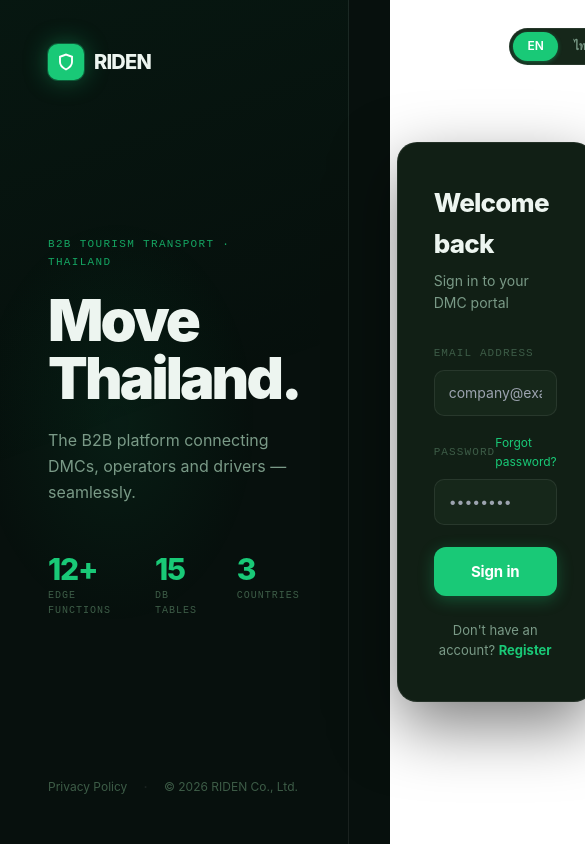
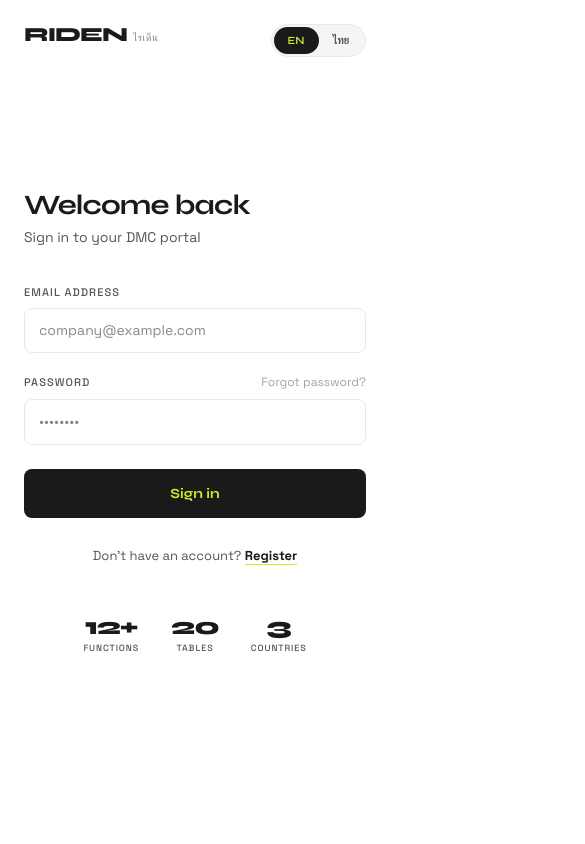
Before and after one commit to jeet623-create/Riden, a Next.js app: page /login in a window 390 px wide. Shown: the top 844 px of the page, 585 px wide, since content can reach past the window. Built offline with nearby package versions, Linux system fonts and the light colour scheme.

Commit message:
Brand: login page — yellow panel, flat, Syne + Space Grotesk, responsive

```diff
--- a/src/app/login/page.tsx
+++ b/src/app/login/page.tsx
@@ -11,63 +11,82 @@
   const [error, setError] = useState('')
   const [loading, setLoading] = useState(false)
   const [lang, setLang] = useState<'en'|'th'>('en')
-  const [mounted, setMounted] = useState(false)
 
   useEffect(() => {
-    setMounted(true)
     setLang((localStorage.getItem('riden_lang') as 'en'|'th') || 'en')
   }, [])
 
   const T = {
-    en: { h:'Move Thailand.', sub:'The B2B platform connecting DMCs, operators and drivers — seamlessly.', email:'Email address', pass:'Password', btn:'Sign in', noAcc:"Don't have an account?", reg:'Register', forgot:'Forgot password?', welcome:'Welcome back', portal:'Sign in to your DMC portal' },
-    th: { h:'ขับเคลื่อนไทย.', sub:'แพลตฟอร์ม B2B เชื่อมต่อ DMC ผู้ประกอบการ และคนขับ', email:'อีเมล', pass:'รหัสผ่าน', btn:'เข้าสู่ระบบ', noAcc:'ยังไม่มีบัญชี?', reg:'สมัคร', forgot:'ลืมรหัสผ่าน?', welcome:'ยินดีต้อนรับ', portal:'เข้าสู่ระบบพอร์ทัล DMC' }
+    en: {
+      headline: 'Move Thailand.',
+      sub: 'The B2B platform connecting DMCs, operators and drivers.',
+      welcome: 'Welcome back',
+      portal: 'Sign in to your DMC portal',
+      email: 'Email address',
+      pass: 'Password',
+      forgot: 'Forgot password?',
+      btn: 'Sign in',
+      noAcc: "Don't have an account?",
+      reg: 'Register',
+    },
+    th: {
+      headline: 'ขับเคลื่อนไทย.',
+      sub: 'แพลตฟอร์ม B2B เชื่อมต่อ DMC ผู้ประกอบการ และคนขับ',
+      welcome: 'ยินดีต้อนรับ',
+      portal: 'เข้าสู่ระบบพอร์ทัล DMC',
+      email: 'อีเมล',
+      pass: 'รหัสผ่าน',
+      forgot: 'ลืมรหัสผ่าน?',
+      btn: 'เข้าสู่ระบบ',
+      noAcc: 'ยังไม่มีบัญชี?',
+      reg: 'สมัคร',
+    }
   }
   const t = T[lang]
 
   async function handleSubmit(e: React.FormEvent) {
-    e.preventDefault(); setLoading(true); setError('')
+    e.preventDefault()
+    setLoading(true)
+    setError('')
     const { error: err } = await createClient().auth.signInWithPassword({ email, password: pass })
-    if (err) { setError(err.message); setLoading(false) } else router.push('/dashboard')
+    if (err) { setError(err.message); setLoading(false) }
+    else router.push('/dashboard')
   }
 
   function switchLang(l: 'en'|'th') { setLang(l); localStorage.setItem('riden_lang', l) }
 
-  const TEAL = '#19C977'
-  const BG = '#07100D'
-  const S2 = '#111F15'
-  const S3 = '#16271A'
-  const BORDER = 'rgba(255,255,255,0.08)'
-  const TEXT = '#EDF5F0'
-  const TEXT2 = '#7A9A87'
-  const TEXT3 = '#3D5C47'
+  return (
+    <div style={{ minHeight:'100vh', display:'flex', fontFamily:'var(--font-space)', background:'#fff' }}>
 
-  return (
-    <div style={{ minHeight:'100vh', display:'flex', background:BG, fontFamily:"'Inter',-apple-system,sans-serif", WebkitFontSmoothing:'antialiased' }}>
-      {/* Ambient glow */}
-      <div style={{ position:'fixed', top:0, left:0, right:0, bottom:0, pointerEvents:'none', background:'radial-gradient(ellipse 60% 40% at 30% 50%, rgba(25,201,119,0.07) 0%, transparent 60%)' }} />
+      {/* ── Left: brand panel (yellow) — hidden on mobile ── */}
+      <div style={{
+        flex:'0 0 44%',
+        background:'var(--yellow)',
+        display:'flex',
+        flexDirection:'column',
+        justifyContent:'space-between',
+        padding:'44px 48px',
+        position:'relative',
+      }} className="hide-mobile">
 
-      {/* ── Left brand panel ── */}
-      <div style={{ flex:'0 0 42%', display:'flex', flexDirection:'column', justifyContent:'space-between', padding:'44px 48px', borderRight:`1px solid ${BORDER}`, background:'linear-gradient(160deg, rgba(25,201,119,0.04) 0%, transparent 50%)', position:'relative' }}>
         {/* Logo */}
-        <div style={{ display:'flex', alignItems:'center', gap:10 }}>
-          <div style={{ width:36, height:36, background:TEAL, borderRadius:10, display:'flex', alignItems:'center', justifyContent:'center', boxShadow:'0 0 24px rgba(25,201,119,0.4), 0 0 0 1px rgba(25,201,119,0.3)' }}>
-            <svg width="18" height="18" viewBox="0 0 24 24" fill="none" stroke="white" strokeWidth="2.5"><path d="M12 22s8-4 8-10V5l-8-3-8 3v7c0 6 8 10 8 10z"/></svg>
-          </div>
-          <span style={{ fontWeight:800, fontSize:20, letterSpacing:'-0.04em', color:TEXT }}>RIDEN</span>
+        <div className="riden-logo">
+          <span className="riden-logo-main" style={{ fontSize:22, color:'var(--dark)' }}>RIDEN</span>
+          <span className="riden-logo-thai" style={{ fontSize:11, color:'var(--dark)' }}>ไรเด็น</span>
         </div>
 
-        {/* Main content */}
+        {/* Main copy */}
         <div>
-          <div style={{ fontSize:11, fontFamily:"'JetBrains Mono',monospace", letterSpacing:'0.12em', textTransform:'uppercase', color:TEAL, marginBottom:20, opacity:0.8 }}>B2B Tourism Transport · Thailand</div>
-          <h1 style={{ fontSize:58, fontWeight:900, letterSpacing:'-0.05em', lineHeight:1.0, color:TEXT, marginBottom:20 }}>{t.h}</h1>
-          <p style={{ fontSize:16, color:TEXT2, lineHeight:1.65, maxWidth:340, marginBottom:48 }}>{t.sub}</p>
+          <p style={{ fontFamily:'var(--font-space)', fontSize:11, fontWeight:500, letterSpacing:'0.14em', textTransform:'uppercase', color:'var(--dark)', opacity:0.5, marginBottom:20 }}>B2B Tourism Transport · Thailand</p>
+          <h1 style={{ fontFamily:'var(--font-syne)', fontWeight:800, fontSize:'clamp(52px,5.5vw,76px)', letterSpacing:'-0.04em', lineHeight:0.95, color:'var(--dark)', marginBottom:24 }}>{t.headline}</h1>
+          <p style={{ fontSize:16, color:'var(--dark)', opacity:0.55, lineHeight:1.65, maxWidth:320, marginBottom:52 }}>{t.sub}</p>
 
-          {/* Stats row */}
-          <div style={{ display:'flex', gap:36 }}>
-            {[['12+','Edge Functions'],['15','DB Tables'],['3','Countries']].map(([n, l]) => (
+          {/* Stat blocks */}
+          <div style={{ display:'flex', gap:40 }}>
+            {[['12+','Edge Functions'],['20','DB Tables'],['3','Countries']].map(([n, l]) => (
               <div key={l}>
-                <div style={{ fontSize:30, fontWeight:800, letterSpacing:'-0.04em', color:TEAL, lineHeight:1 }}>{n}</div>
-                <div style={{ fontSize:10, fontFamily:"'JetBrains Mono',monospace", letterSpacing:'0.1em', textTransform:'uppercase', color:TEXT3, marginTop:4 }}>{l}</div>
+                <div style={{ fontFamily:'var(--font-syne)', fontWeight:800, fontSize:36, letterSpacing:'-0.04em', color:'var(--dark)', lineHeight:1 }}>{n}</div>
+                <div style={{ fontFamily:'var(--font-space)', fontSize:10, fontWeight:500, letterSpacing:'0.12em', textTransform:'uppercase', color:'var(--dark)', opacity:0.45, marginTop:5 }}>{l}</div>
               </div>
             ))}
           </div>
@@ -75,19 +94,44 @@
 
         {/* Footer */}
         <div style={{ display:'flex', alignItems:'center', gap:16 }}>
-          <Link href="/privacy" style={{ fontSize:12, color:TEXT3, textDecoration:'none' }}>Privacy Policy</Link>
-          <span style={{ color:BORDER }}>·</span>
-          <span style={{ fontSize:12, color:TEXT3 }}>© 2026 RIDEN Co., Ltd.</span>
+          <Link href="/privacy" style={{ fontFamily:'var(--font-space)', fontSize:11, color:'var(--dark)', opacity:0.45, textDecoration:'none' }}>Privacy Policy</Link>
+          <span style={{ color:'var(--dark)', opacity:0.2 }}>·</span>
+          <span style={{ fontFamily:'var(--font-space)', fontSize:11, color:'var(--dark)', opacity:0.45 }}>© 2026 RIDEN Co., Ltd.</span>
         </div>
       </div>
 
-      {/* ── Right form panel ── */}
-      <div style={{ flex:1, display:'flex', flexDirection:'column', alignItems:'center', justifyContent:'center', padding:48, position:'relative' }}>
-        {/* Lang toggle — top right */}
-        <div style={{ position:'absolute', top:28, right:32 }}>
-          <div style={{ display:'inline-flex', background:S3, border:`1px solid ${BORDER}`, borderRadius:100, padding:3, gap:2 }}>
+      {/* ── Right: form panel (white) ── */}
+      <div style={{
+        flex:1,
+        display:'flex',
+        flexDirection:'column',
+        alignItems:'center',
+        justifyContent:'center',
+        padding:'clamp(24px, 5vw, 64px)',
+        background:'#fff',
+        position:'relative',
+        minHeight:'100vh',
+      }}>
+
+        {/* Mobile logo */}
+        <div style={{ position:'absolute', top:24, left:24 }} className="hide-desktop">
+          <div className="riden-logo">
+            <span className="riden-logo-main" style={{ fontSize:20, color:'var(--dark)' }}>RIDEN</span>
+            <span className="riden-logo-thai" style={{ fontSize:10, color:'var(--dark)' }}>ไรเด็น</span>
+          </div>
+        </div>
+
+        {/* Lang toggle */}
+        <div style={{ position:'absolute', top:24, right:24 }}>
+          <div style={{ display:'inline-flex', background:'var(--gray5)', border:'0.5px solid var(--gray4)', borderRadius:20, padding:2 }}>
             {(['en','th'] as const).map(l => (
-              <button key={l} onClick={() => switchLang(l)} style={{ padding:'5px 14px', borderRadius:100, fontSize:12, fontWeight:600, cursor:'pointer', border:'none', transition:'all 0.15s', background: lang===l ? TEAL : 'transparent', color: lang===l ? '#fff' : TEXT2, boxShadow: lang===l ? '0 1px 4px rgba(25,201,119,0.4)' : 'none', fontFamily:'inherit' }}>
+              <button key={l} onClick={() => switchLang(l)} style={{
+                padding:'5px 14px', borderRadius:20, fontSize:11, fontWeight:600,
+                cursor:'pointer', border:'none', transition:'all 150ms',
+                background: lang===l ? 'var(--dark)' : 'transparent',
+                color: lang===l ? 'var(--yellow)' : 'var(--gray2)',
+                fontFamily:'var(--font-syne)',
+              }}>
                 {l === 'en' ? 'EN' : 'ไทย'}
               </button>
             ))}
@@ -95,38 +139,82 @@
         </div>
 
         {/* Form card */}
-        <div style={{ width:'100%', maxWidth:400, background:S2, border:`1px solid ${BORDER}`, borderRadius:20, padding:'40px 36px', boxShadow:'0 24px 64px rgba(0,0,0,0.5), 0 0 0 1px rgba(255,255,255,0.04)' }}>
-          <h2 style={{ fontSize:26, fontWeight:800, letterSpacing:'-0.03em', color:TEXT, marginBottom:6 }}>{t.welcome}</h2>
-          <p style={{ fontSize:14, color:TEXT2, marginBottom:32 }}>{t.portal}</p>
+        <div style={{ width:'100%', maxWidth:420 }} className="anim-fade-up">
 
-          <form onSubmit={handleSubmit} style={{ display:'flex', flexDirection:'column', gap:18 }}>
+          <div style={{ marginBottom:36 }}>
+            <h2 style={{ fontFamily:'var(--font-syne)', fontWeight:700, fontSize:28, letterSpacing:'-0.03em', color:'var(--dark)', marginBottom:6, lineHeight:1.15 }}>{t.welcome}</h2>
+            <p style={{ fontSize:14, color:'var(--gray2)', lineHeight:1.5 }}>{t.portal}</p>
+          </div>
+
+          <form onSubmit={handleSubmit} style={{ display:'flex', flexDirection:'column', gap:20 }}>
+
+            {/* Email */}
             <div>
-              <label style={{ display:'block', fontSize:11, fontFamily:"'JetBrains Mono',monospace", letterSpacing:'0.1em', textTransform:'uppercase', color:TEXT3, marginBottom:8 }}>{t.email}</label>
-              <input type="email" value={email} onChange={e => setEmail(e.target.value)} required placeholder="company@example.com" style={{ width:'100%', background:S3, border:`1px solid ${BORDER}`, borderRadius:10, color:TEXT, fontSize:14, padding:'11px 14px', outline:'none', fontFamily:'inherit', boxSizing:'border-box', transition:'border-color 0.15s' }}
-                onFocus={e => (e.target.style.borderColor=TEAL, e.target.style.boxShadow='0 0 0 3px rgba(25,201,119,0.12)')}
-                onBlur={e => (e.target.style.borderColor=BORDER, e.target.style.boxShadow='none')} />
+              <label style={{ display:'block', fontFamily:'var(--font-space)', fontSize:11, fontWeight:500, letterSpacing:'0.1em', textTransform:'uppercase', color:'var(--gray2)', marginBottom:7 }}>{t.email}</label>
+              <input
+                type="email"
+                value={email}
+                onChange={e => setEmail(e.target.value)}
+                required
+                autoComplete="email"
+                placeholder="company@example.com"
+                className="input"
+                style={{ fontSize:14 }}
+              />
             </div>
+
+            {/* Password */}
             <div>
-              <div style={{ display:'flex', justifyContent:'space-between', alignItems:'center', marginBottom:8 }}>
-                <label style={{ fontSize:11, fontFamily:"'JetBrains Mono',monospace", letterSpacing:'0.1em', textTransform:'uppercase', color:TEXT3 }}>{t.pass}</label>
-                <span style={{ fontSize:12, color:TEAL, cursor:'pointer' }}>{t.forgot}</span>
+              <div style={{ display:'flex', justifyContent:'space-between', alignItems:'center', marginBottom:7 }}>
+                <label style={{ fontFamily:'var(--font-space)', fontSize:11, fontWeight:500, letterSpacing:'0.1em', textTransform:'uppercase', color:'var(--gray2)' }}>{t.pass}</label>
+                <span style={{ fontSize:12, color:'var(--dark)', opacity:0.4, cursor:'pointer', fontFamily:'var(--font-space)' }}>{t.forgot}</span>
               </div>
-              <input type="password" value={pass} onChange={e => setPass(e.target.value)} required placeholder="••••••••" style={{ width:'100%', background:S3, border:`1px solid ${BORDER}`, borderRadius:10, color:TEXT, fontSize:14, padding:'11px 14px', outline:'none', fontFamily:'inherit', boxSizing:'border-box', transition:'border-color 0.15s' }}
-                onFocus={e => (e.target.style.borderColor=TEAL, e.target.style.boxShadow='0 0 0 3px rgba(25,201,119,0.12)')}
-                onBlur={e => (e.target.style.borderColor=BORDER, e.target.style.boxShadow='none')} />
+              <input
+                type="password"
+                value={pass}
+                onChange={e => setPass(e.target.value)}
+                required
+                autoComplete="current-password"
+                placeholder="••••••••"
+                className="input"
+                style={{ fontSize:14 }}
+              />
             </div>
-            {error && <div style={{ padding:'10px 14px', borderRadius:10, background:'rgba(248,113,113,0.08)', border:'1px solid rgba(248,113,113,0.2)', color:'#F87171', fontSize:13 }}>{error}</div>}
-            <button type="submit" disabled={loading} style={{ width:'100%', padding:'13px', background:loading?'#148f55':TEAL, color:'#fff', border:'none', borderRadius:12, fontSize:15, fontWeight:700, cursor:loading?'not-allowed':'pointer', marginTop:4, transition:'all 0.15s', fontFamily:'inherit', boxShadow:'0 4px 16px rgba(25,201,119,0.3)', letterSpacing:'-0.01em' }}
-              onMouseEnter={e => { if(!loading)(e.currentTarget.style.background='#20D980', e.currentTarget.style.transform='translateY(-1px)', e.currentTarget.style.boxShadow='0 8px 24px rgba(25,201,119,0.4)') }}
-              onMouseLeave={e => { if(!loading)(e.currentTarget.style.background=TEAL, e.currentTarget.style.transform='', e.currentTarget.style.boxShadow='0 4px 16px rgba(25,201,119,0.3)') }}>
+
+            {/* Error */}
+            {error && (
+              <div style={{ padding:'10px 14px', borderRadius:8, background:'rgba(255,68,68,0.06)', border:'0.5px solid rgba(255,68,68,0.3)', color:'#CC0000', fontSize:13, fontFamily:'var(--font-space)' }}>
+                {error}
+              </div>
+            )}
+
+            {/* Submit */}
+            <button
+              type="submit"
+              disabled={loading}
+              className="btn btn-primary btn-full"
+              style={{ padding:'14px', fontSize:14, marginTop:4, opacity: loading ? 0.6 : 1, cursor: loading ? 'not-allowed' : 'pointer' }}
+            >
               {loading ? '...' : t.btn}
             </button>
+
           </form>
 
-          <p style={{ textAlign:'center', marginTop:24, fontSize:13, color:TEXT2 }}>
+          <p style={{ textAlign:'center', marginTop:28, fontSize:13, color:'var(--gray2)', fontFamily:'var(--font-space)' }}>
             {t.noAcc}{' '}
-            <Link href="/register" style={{ color:TEAL, textDecoration:'none', fontWeight:700 }}>{t.reg}</Link>
+            <Link href="/register" style={{ color:'var(--dark)', fontWeight:700, textDecoration:'none', borderBottom:'1px solid var(--yellow)' }}>{t.reg}</Link>
           </p>
+
+          {/* Mobile: show stat strip */}
+          <div className="hide-desktop" style={{ marginTop:48, display:'flex', justifyContent:'center', gap:32 }}>
+            {[['12+','Functions'],['20','Tables'],['3','Countries']].map(([n,l]) => (
+              <div key={l} style={{ textAlign:'center' }}>
+                <div style={{ fontFamily:'var(--font-syne)', fontWeight:800, fontSize:24, letterSpacing:'-0.04em', color:'var(--dark)', lineHeight:1 }}>{n}</div>
+                <div style={{ fontFamily:'var(--font-space)', fontSize:9, fontWeight:500, letterSpacing:'0.1em', textTransform:'uppercase', color:'var(--gray2)', marginTop:3 }}>{l}</div>
+              </div>
+            ))}
+          </div>
+
         </div>
       </div>
     </div>
```
